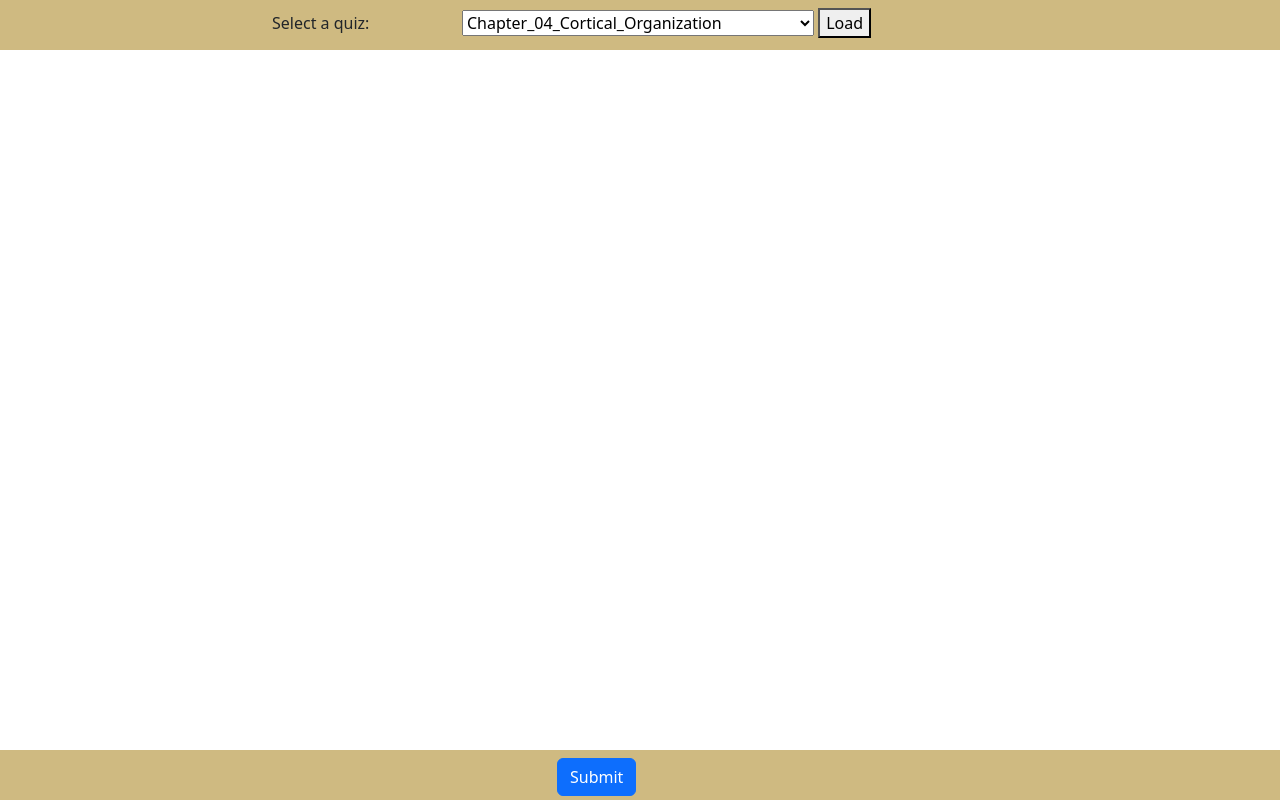
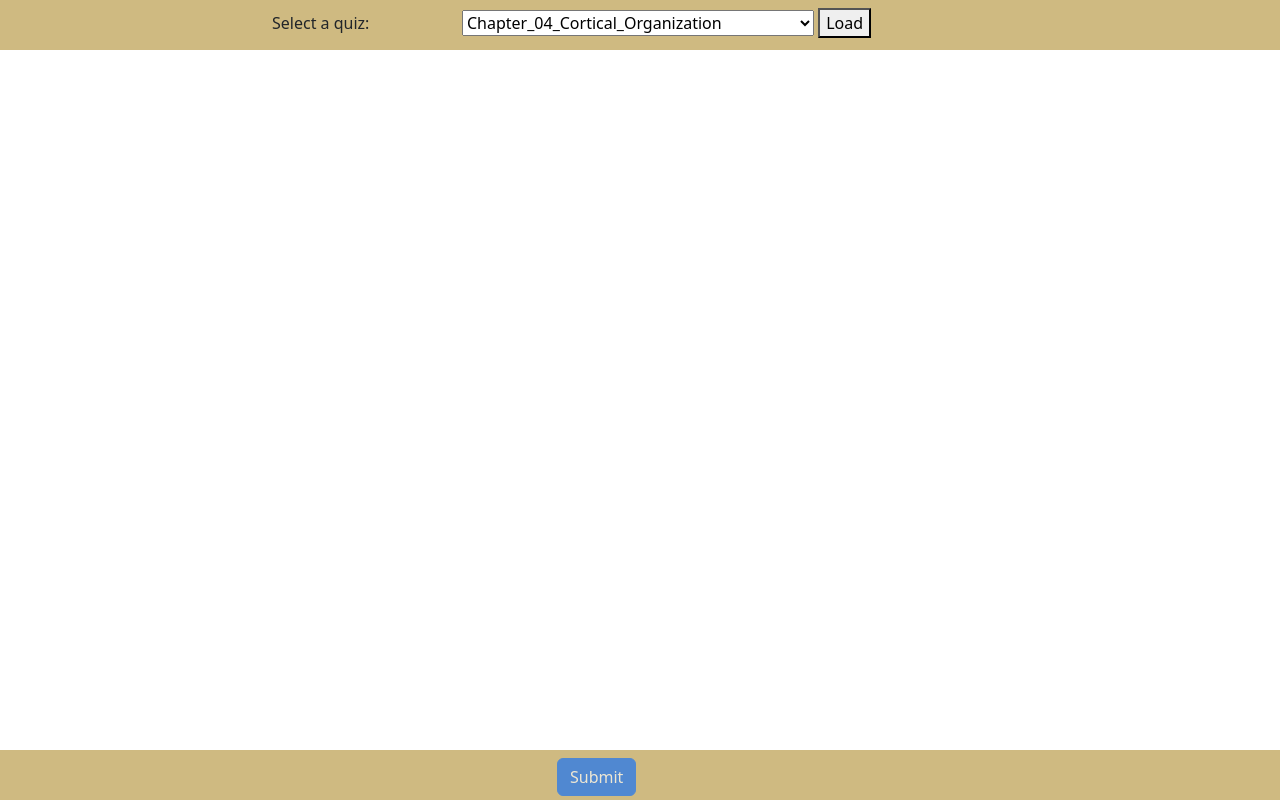
Before and after one commit to blakeholt/quiz, a plain HTML site: page index.html in a window 1280 px wide. Drawn offline with nearby package versions, Linux system fonts and the light colour scheme.

Commit message:
Disable submit until finishedd

```diff
--- a/index.html
+++ b/index.html
@@ -74,7 +74,7 @@
                 <div class="col-3"></div>
                 <div class="col-2 pt-2 my-auto right-text" id="total-label"></div>
                 <div class="col-1 pt-2 my-auto">
-                    <button id="submit-button" type="button" class="btn btn-primary">Submit</button></div>
+                    <button id="submit-button" type="button" class="btn btn-primary" disabled>Submit</button></div>
                 <div class="col-6"></div>
             </div>
         </div>
```
